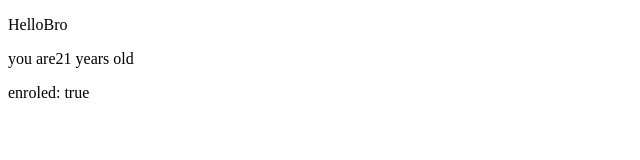
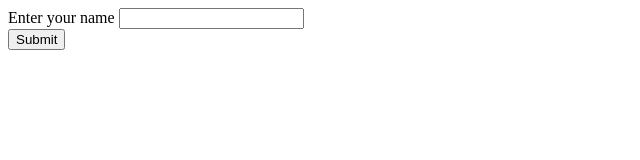
Before and after one commit to MBAJERWAKAERIC/cracklepop, a plain HTML site: page index.html in a window 1280 px wide. Shown: the whole page, without its empty margins (0-640 px from the left). Drawn offline with Linux system fonts and the light colour scheme.

Commit message:
user input

```diff
--- a/index.html
+++ b/index.html
@@ -9,9 +9,9 @@
 
 </head>
 <body>
-    <p id="p1"></p>
-    <p id="p2"></p>
-    <p id="p3"></p>
+    <label id="myLabel">Enter your name</label>
+    <input type="text" id="myText"><br>
+    <button type="button" id="myButton"> Submit</button>
     <script src="index.js"></script>
 </body>
 </html>
--- a/index.js
+++ b/index.js
@@ -1,4 +1,4 @@
-console.log(" I love Yvette!");
+/*c onsole.log(" I love Yvette!");
 console.log(" with my heart!");
 
 
@@ -14,3 +14,17 @@ console.log("enroled:", student);
 document.getElementById("p1").innerHTML = "Hello" + firstName;
 document.getElementById("p2").innerHTML = "you are" + age + " years old";
 document.getElementById("p3").innerHTML = "enroled: " + student;
+
+let students = 20;
+students = students - 1;
+console.log(students);
+let username = window.prompt("what is your username?");
+console.log(username);*/
+let username
+
+document.getElementById("myButton").onclick = function() {
+    username = document.getElementById("myText").value;
+    console.log(username);
+    document.getElementById("myLabel").innerHTML = username;
+
+}
```
